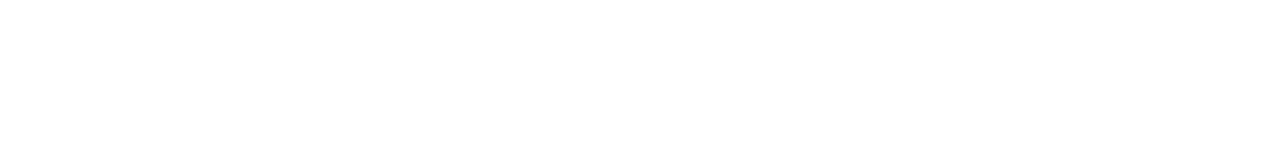
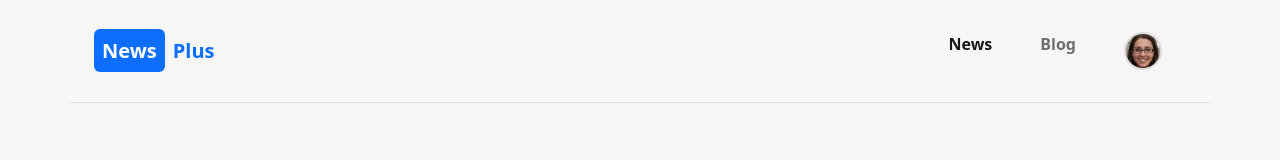
Before and after one commit to kamrul373/news-plus, a plain HTML site: page index.html in a window 1280 px wide. Drawn offline with nearby package versions, Linux system fonts and the light colour scheme.

Commit message:
menu area added and style added

```diff
--- a/index.html
+++ b/index.html
@@ -11,6 +11,35 @@
 </head>
 
 <body>
+    <!-- header area starts -->
+    <header class="container py-3 border-bottom">
+        <nav class="navbar navbar-expand-lg ">
+            <div class="container-fluid">
+                <a class="navbar-brand" href="#"><span
+                        class="logo-left bg-primary text-white fw-bolder p-2  rounded">News</span><span
+                        class="logo-right text-primary fw-bolder ms-2">Plus</span></a>
+                <button class="navbar-toggler" type="button" data-bs-toggle="collapse"
+                    data-bs-target="#navbarSupportedContent" aria-controls="navbarSupportedContent"
+                    aria-expanded="false" aria-label="Toggle navigation">
+                    <span class="navbar-toggler-icon"></span>
+                </button>
+                <div class="collapse navbar-collapse" id="navbarSupportedContent">
+                    <ul class="navbar-nav ms-auto mb-2 mb-lg-0 fw-bolder">
+                        <li class="nav-item px-3">
+                            <a class="nav-link active" aria-current="page" href="#">News</a>
+                        </li>
+                        <li class="nav-item px-3">
+                            <a class="nav-link" href="#">Blog</a>
+                        </li>
+                        <li class="px-3 d-lg-block d-md-none">
+                            <a class="nav-link" href="#"><img src="images/avatar.png" alt="avatar"></a>
+                        </li>
+                    </ul>
+                </div>
+            </div>
+        </nav>
+    </header>
+    <!-- header area ends -->
 
     <script src="https://cdn.jsdelivr.net/npm/bootstrap@5.2.0/dist/js/bootstrap.bundle.min.js"></script>
     <script src="js/utility.js"></script>
--- a/style.css
+++ b/style.css
@@ -0,0 +1,16 @@
+body {
+    background-color: #F6F6F6;
+
+}
+
+.nav-item a.nav-link {
+    border-bottom: 1px solid transparent;
+    transition: border 1s
+}
+
+.nav-item a.nav-link:hover {
+    color: blue;
+    font-weight: bold;
+    border-bottom: 1px solid blue;
+    box-sizing: border-box;
+}
```
Also changed, not shown: images/avatar.png (added), 1 other file.
